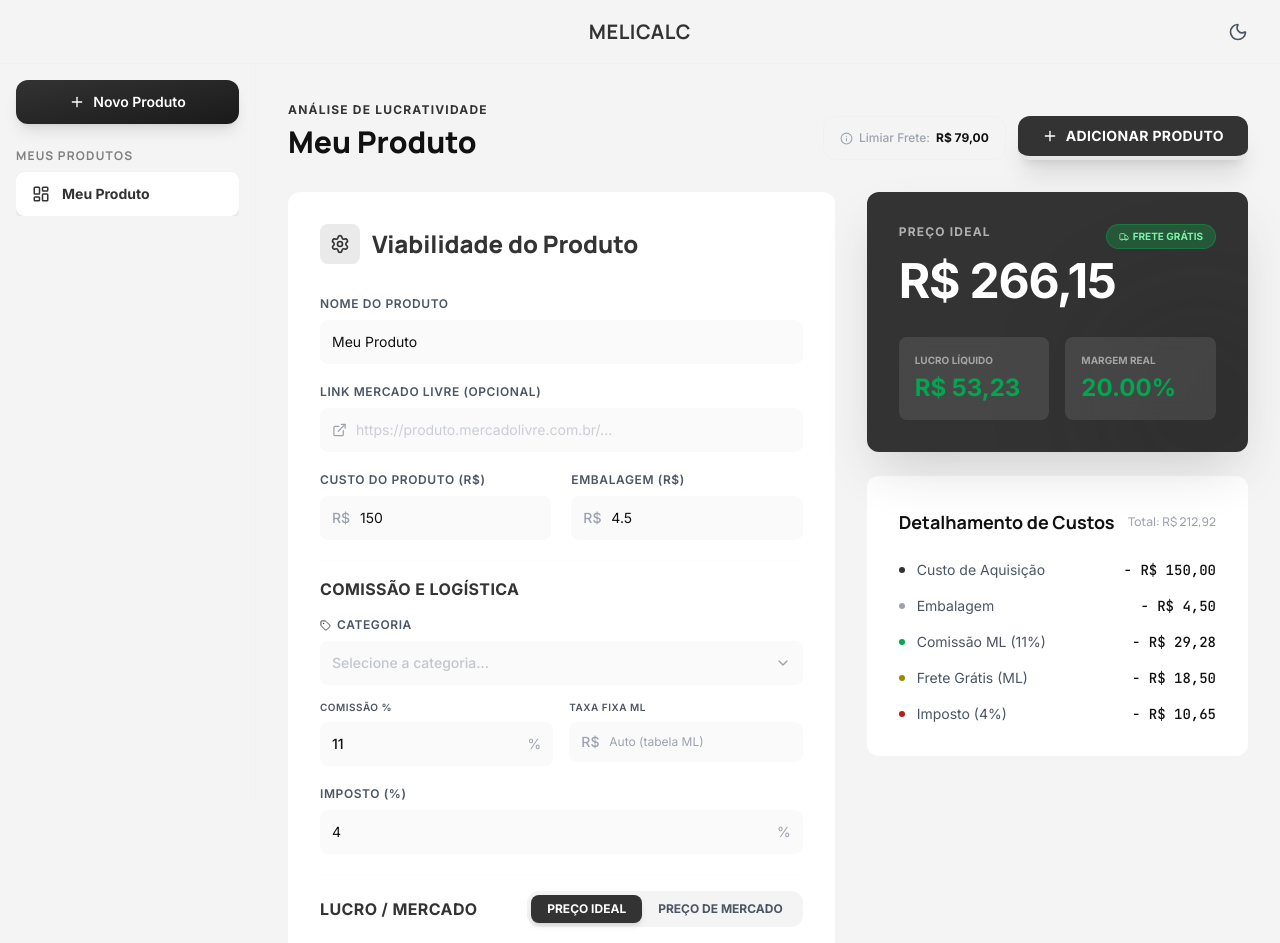
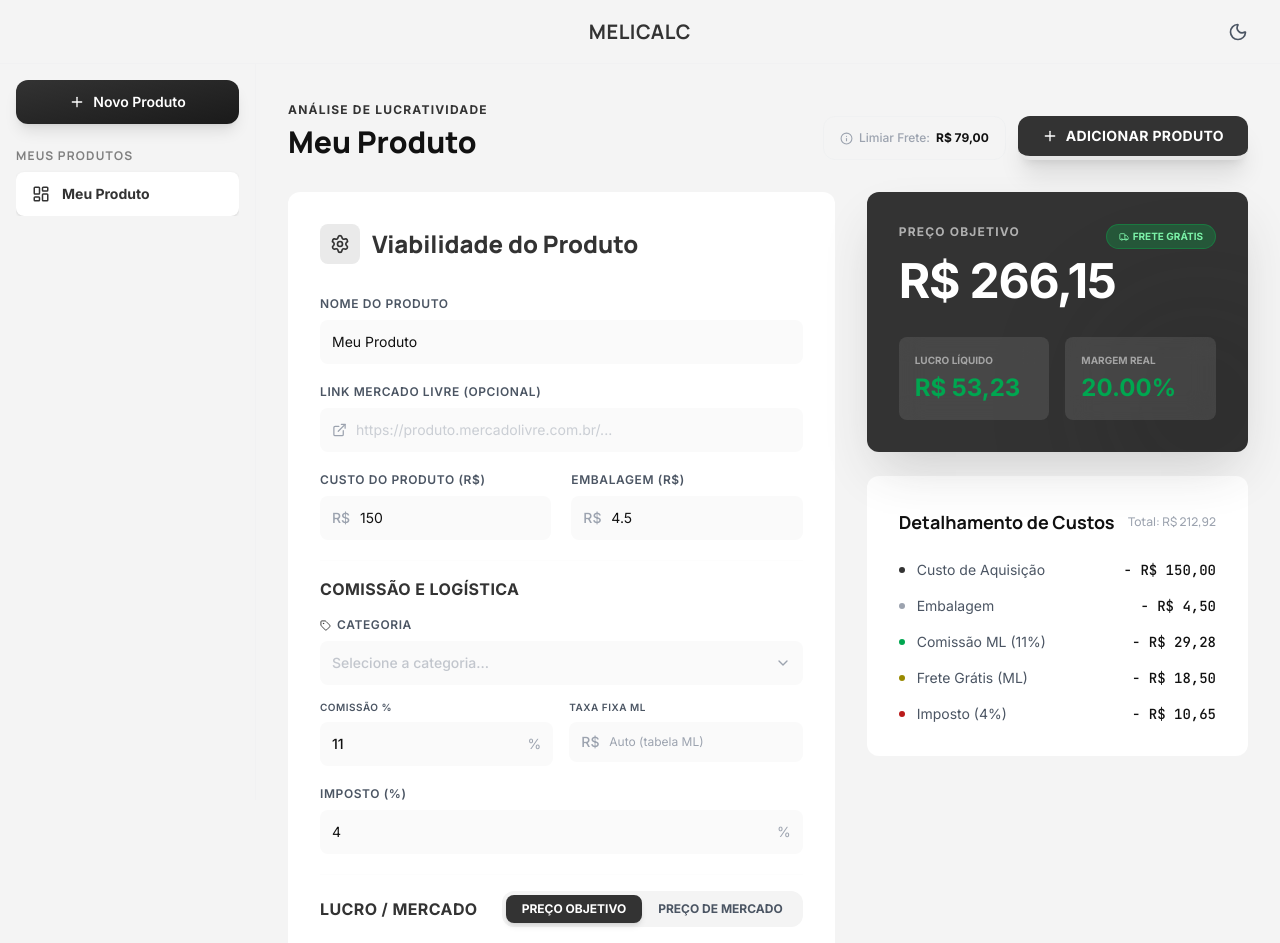
Before and after one commit to viniholanda/melicalc-precificacao, a React (Vite) app: page / in a window 1280 px wide. Shown: the top 943 px of the page. Built offline with nearby package versions, Linux system fonts and the light colour scheme.

Commit message:
feat: change Preço Ideal text to Preço Objetivo

```diff
--- a/src/App.tsx
+++ b/src/App.tsx
@@ -490,7 +490,7 @@ export default function App() {
                     <div className="flex items-center justify-between mb-4">
                       <h4 className="text-base font-extrabold text-primary uppercase tracking-wide">Lucro / Mercado</h4>
                       <div className="flex bg-surface-container p-1 rounded-xl">
-                        <button onClick={() => setActiveTab('reverse')} className={`px-4 py-1.5 text-xs font-bold rounded-lg transition-all ${activeTab === 'reverse' ? 'bg-primary text-white shadow-md' : 'text-on-surface-variant hover:text-primary hover:bg-white/50'}`}>PREÇO IDEAL</button>
+                        <button onClick={() => setActiveTab('reverse')} className={`px-4 py-1.5 text-xs font-bold rounded-lg transition-all ${activeTab === 'reverse' ? 'bg-primary text-white shadow-md' : 'text-on-surface-variant hover:text-primary hover:bg-white/50'}`}>PREÇO OBJETIVO</button>
                         <button onClick={() => setActiveTab('current')} className={`px-4 py-1.5 text-xs font-bold rounded-lg transition-all ${activeTab === 'current' ? 'bg-primary text-white shadow-md' : 'text-on-surface-variant hover:text-primary hover:bg-white/50'}`}>PREÇO DE MERCADO</button>
                       </div>
                     </div>
@@ -582,7 +582,7 @@ export default function App() {
                     <div className="relative z-10">
                       <div className="flex items-start justify-between mb-2">
                         <span className="text-primary-fixed/70 text-xs font-bold uppercase tracking-widest">
-                          {activeTab === 'reverse' ? 'Preço Ideal' : 'Preço de Mercado'}
+                          {activeTab === 'reverse' ? 'Preço Objetivo' : 'Preço de Mercado'}
                         </span>
                         {pricingResult.isFreeShipping ? (
                           <span className="flex items-center gap-1 bg-green-500/25 text-green-300 px-3 py-1 rounded-full text-[10px] font-black border border-green-500/30">
```
